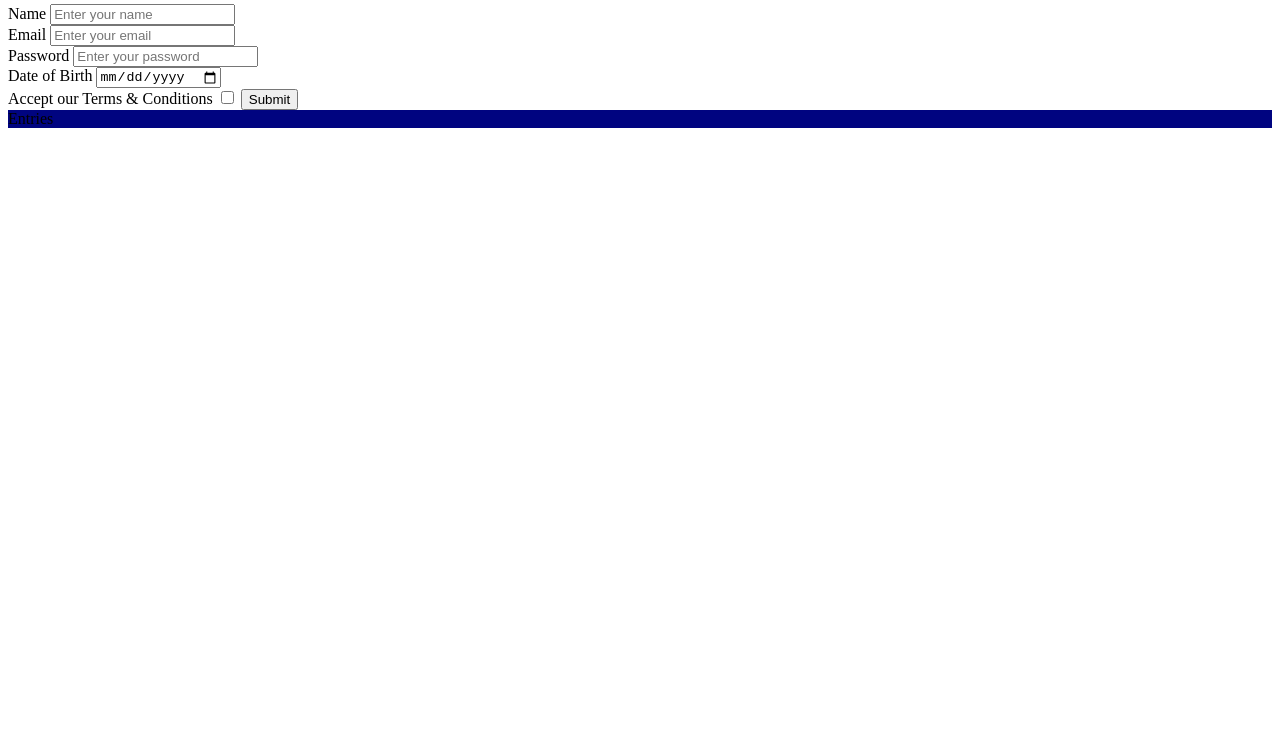
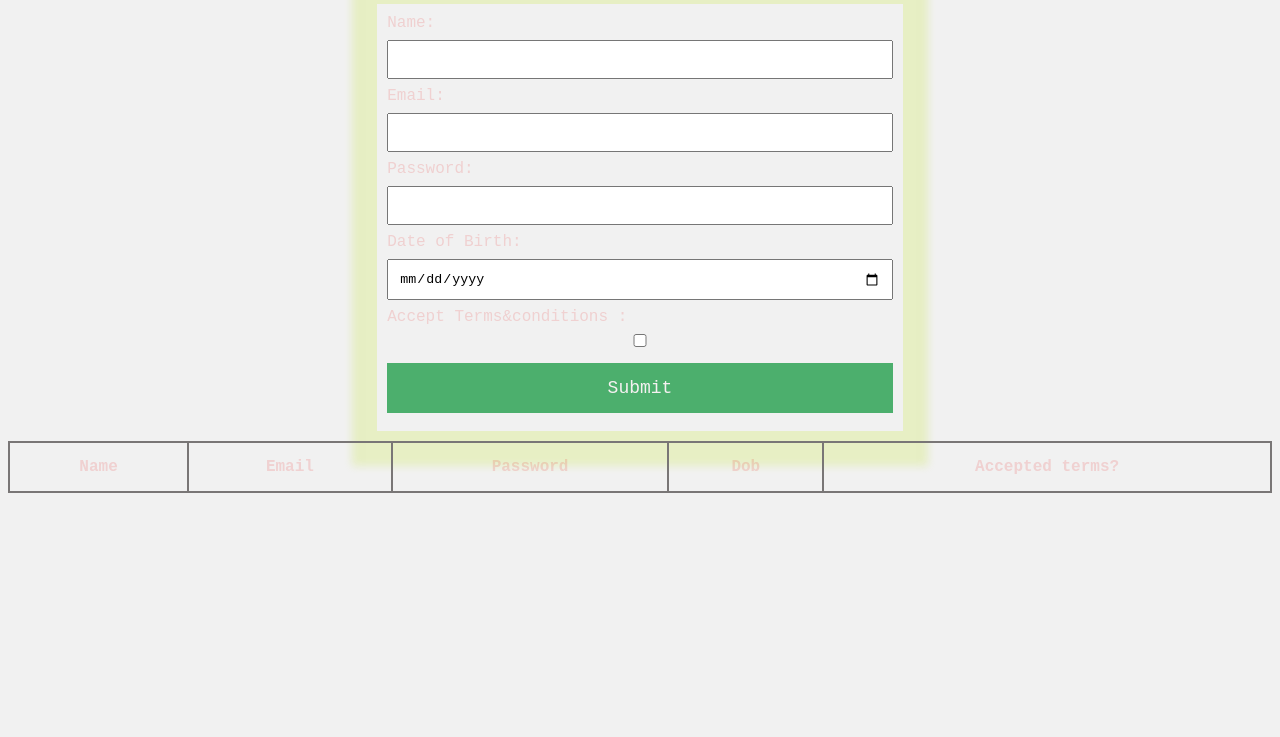
Before and after one commit to yatinvarma/wd101, a plain HTML site: page index.html in a window 1280 px wide. Shown: the part 63-800 px from the top of the page. Drawn offline with Linux system fonts and the light colour scheme.

Commit message:
Update index.html

```diff
--- a/index.html
+++ b/index.html
@@ -2,58 +2,105 @@
 <html lang="en">
 <head>
     <meta charset="UTF-8">
-    <meta http-equiv="X-UA-Compatible" content="IE=edge">
     <meta name="viewport" content="width=device-width, initial-scale=1.0">
+    <title>Registration Form</title>
+    <style>
+        body {
+            font-family:'Courier New', Courier, monospace;
+            background-color: #f1f1f1;
+            color:rgba(234, 5, 5, 0.139);
+        }
 
-    <title>Student Registration form</title>
+        .container {
+            background-color: #f1f1f1;
+            padding: 10px;
+            margin: auto;
+            width: 40%;
+            box-shadow: 0 10px 8px 25px rgba(191, 231, 17, 0.2);
+        }
 
+        input[type=text], input[type=email], input[type=password], input[type=date], input[type=checkbox] {
+            width: 100%;
+            padding: 10px;
+            margin: 8px 0;
+            display: inline-block;
+            border: 2px solid rgb(237, 123, 9), 111, 14;
+            box-sizing: border-box;
+        }
+
+        button {
+            background-color: rgb(76, 175, 109);
+            color: rgb(245, 241, 241);
+            padding: 15px 20px;
+            margin: 8px 0;
+            border: none;
+            cursor: pointer;
+            width: 100%;
+            font-family:'Courier New', Courier, monospace;
+            font-size:18px;
+        }
+
+        button:hover {
+            opacity: 0.9;
+        }
+
+        table {
+            width: 100%;
+            border-collapse: collapse;
+            margin-top: 10px;
+        }
+
+        table, th, td {
+            border: 2px solid #797676;
+        }
+
+        th, td {
+            padding: 15px;
+            text-align: center;
+        }
+        #h{
+            color : orange;
+            font-family:'Courier New', Courier, monospace;
+            text-align:center;
+        }
+    </style>
 </head>
-<style>
-    body {
-      background-image: url('modern-futuristic-sci-fi-background.jpg');
-      background-size: cover;
-    }
-    </style>
 <body>
+<h2 id="h">REGISTRATION FORM</h2>
+<div class="container">
+    <form id="registrationForm">
+        <label for="name">Name:</label>
+        <input type="text" id="name" name="name" required>
 
-    <div >
-        <div >
-            <div >
-                <h2 style="background-color:rgb(255, 0, 0);">
-                    Registration From
-                </h2>
-                <div >
-                    <div>
-                        <form action="" id="user_form">
-                            <label for="name">
-                                Name
-                            </label>
-                            <input required type="text" id="name" name="name"  placeholder="Enter your name"><br/>
-                            <label for="email">Email</label>
-                            <input required type="email" id="email" name="email"  placeholder="Enter your email"><br/>
-                            <label for="password">
-                                Password
-                            </label>
-                            <input required type="password" id="password" name="password"  placeholder="Enter your password"><br/>
-                            <label for="dob" min="18" max="55">
-                                Date of Birth
-                            </label>
-                            <input required type="date" id="dob" name="dob"  placeholder="dd/mm/yyyy"><br/>
-                        <label for="acceptTerms">Accept our Terms & Conditions</label>
-                            <input type="checkbox" name="acceptTerms" id="acceptTerms">
-                        <button type="submit" id="submit" >Submit</button>
-                        </form>
-                    </div>
-                </div>
-            </div>
-        </div>
-        <div  style="background-color:rgb(0, 4, 128);">
-            <div>
-                <h2s>Entries</h2>
-                <div id="user-entries"></div>
-            </div>
-        </div>
-    </div>
-    <script src="./index.js"></script>
+        <label for="email">Email:</label>
+        <input type="email" id="email" name="email" required>
+
+        <label for="password">Password:</label>
+        <input type="password" id="password" name="password" required>
+
+        <label for="dob">Date of Birth:</label>
+        <input type="date" id="dob" name="dob" required>
+
+        <label for="terms">Accept Terms&conditions :</label>
+        <input type="checkbox" id="terms" name="terms" required>
+
+        <button type="submit">Submit</button>
+    </form>
+</div>
+<table id="userTable">
+    <thead>
+        <tr>
+            <th>Name</th>
+            <th>Email</th>
+            <th>Password</th>
+            <th>Dob</th>
+            <th>Accepted terms?</th>
+        </tr>
+    </thead>
+    <tbody>
+    </tbody>
+</table>
+<script src="index.js">
+</script>
 </body>
 </html>
```
